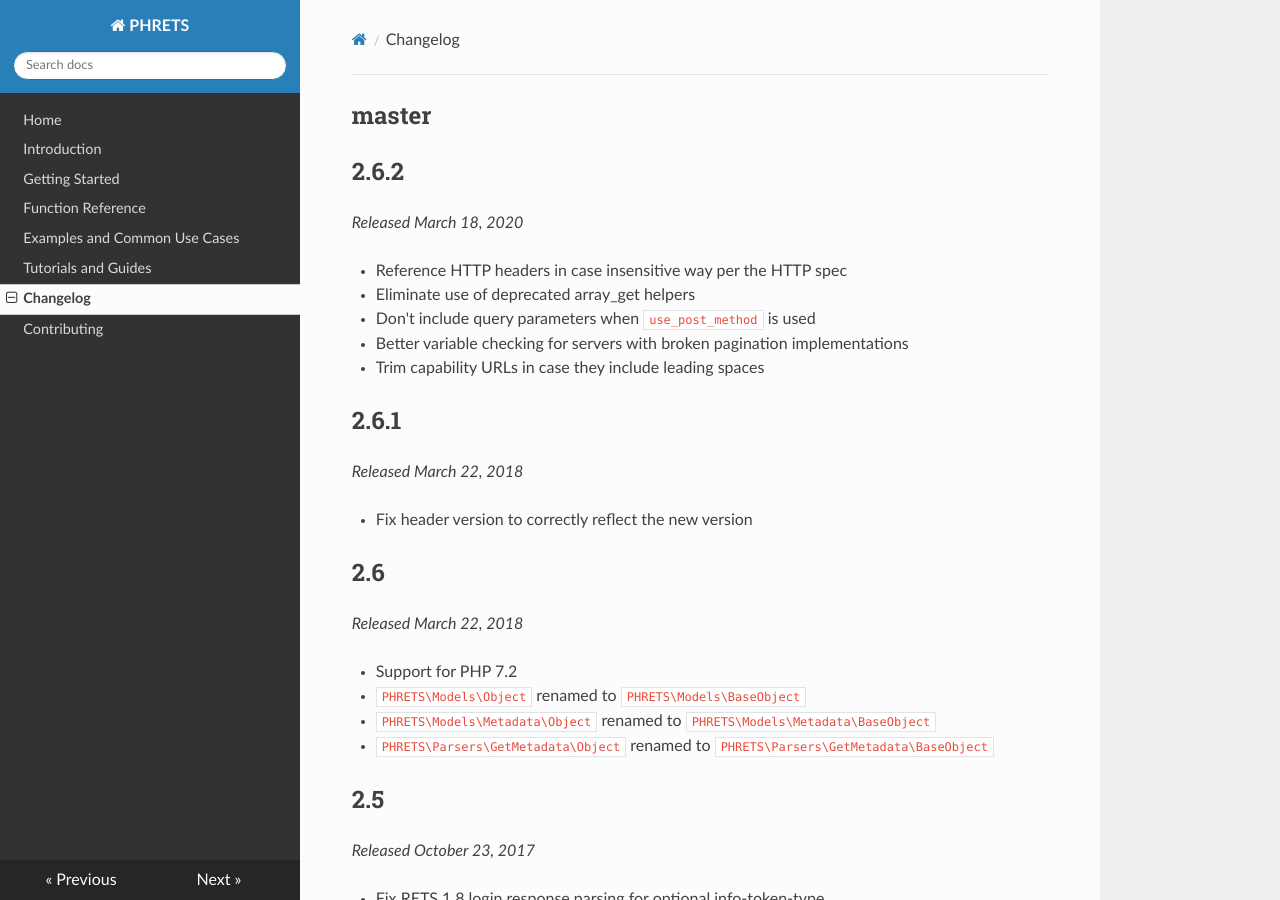
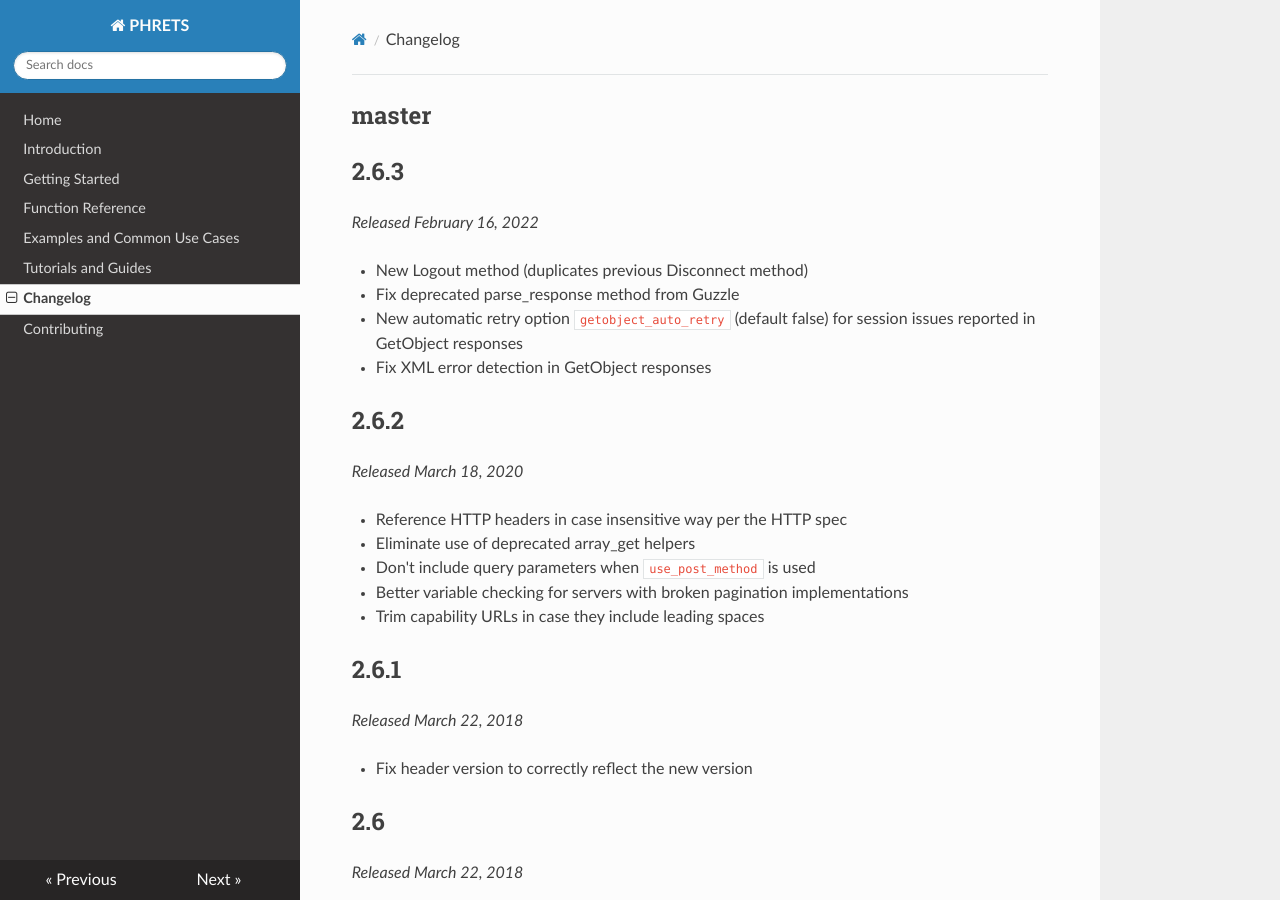
Before and after one commit to troydavisson/PHRETS, an MkDocs documentation site: the page built from docs/changelog.md, in a window 1280 px wide and 900 px high. Built offline with MkDocs 1.6.1, drawn with Linux system fonts in a browser that asks for light colours; nearby versions of some CDN libraries; old or Windows-style settings are respelled for this version of MkDocs.

Commit message:
2.6.3 release

```diff
--- a/docs/changelog.md
+++ b/docs/changelog.md
@@ -1,4 +1,13 @@
 ## master
+
+## 2.6.3
+
+_Released February 16, 2022_
+
+* New Logout method (duplicates previous Disconnect method)
+* Fix deprecated parse_response method from Guzzle
+* New automatic retry option `getobject_auto_retry` (default false) for session issues reported in GetObject responses
+* Fix XML error detection in GetObject responses
 
 ## 2.6.2
 
```
Also changed, not shown: 1 other file.
